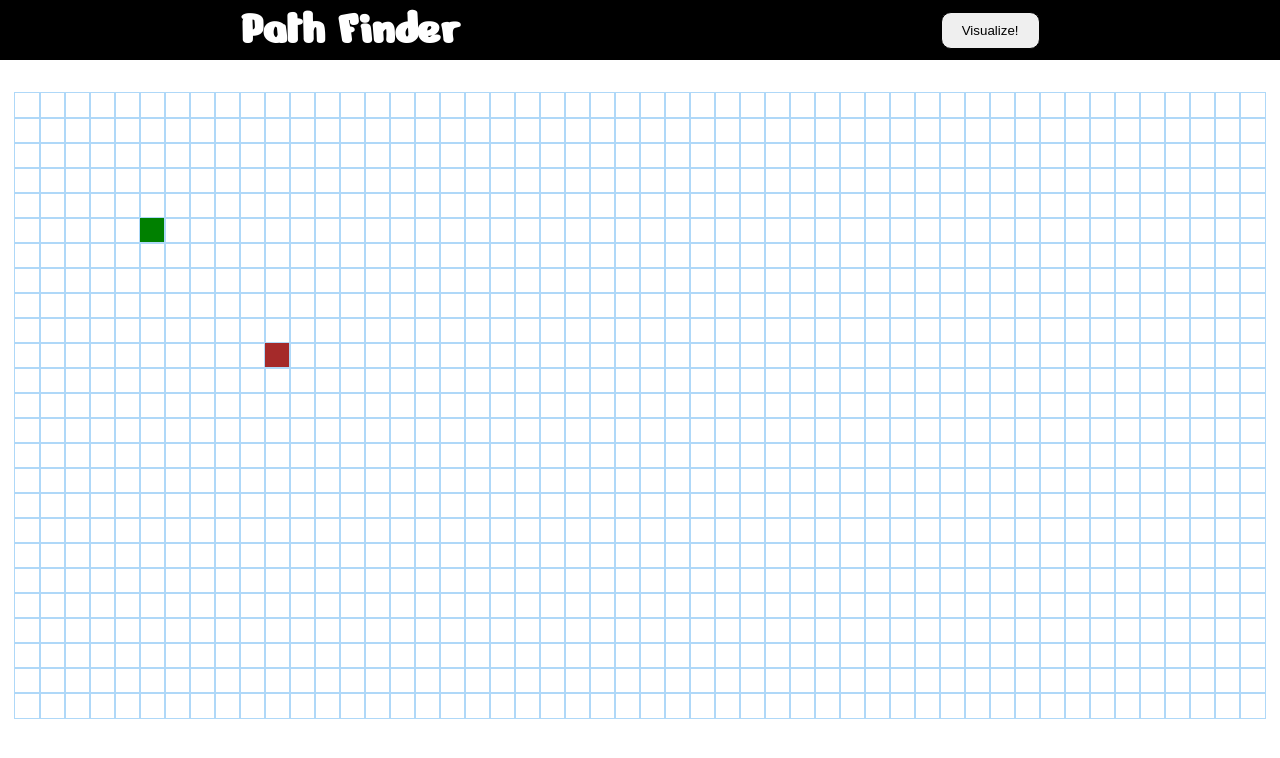
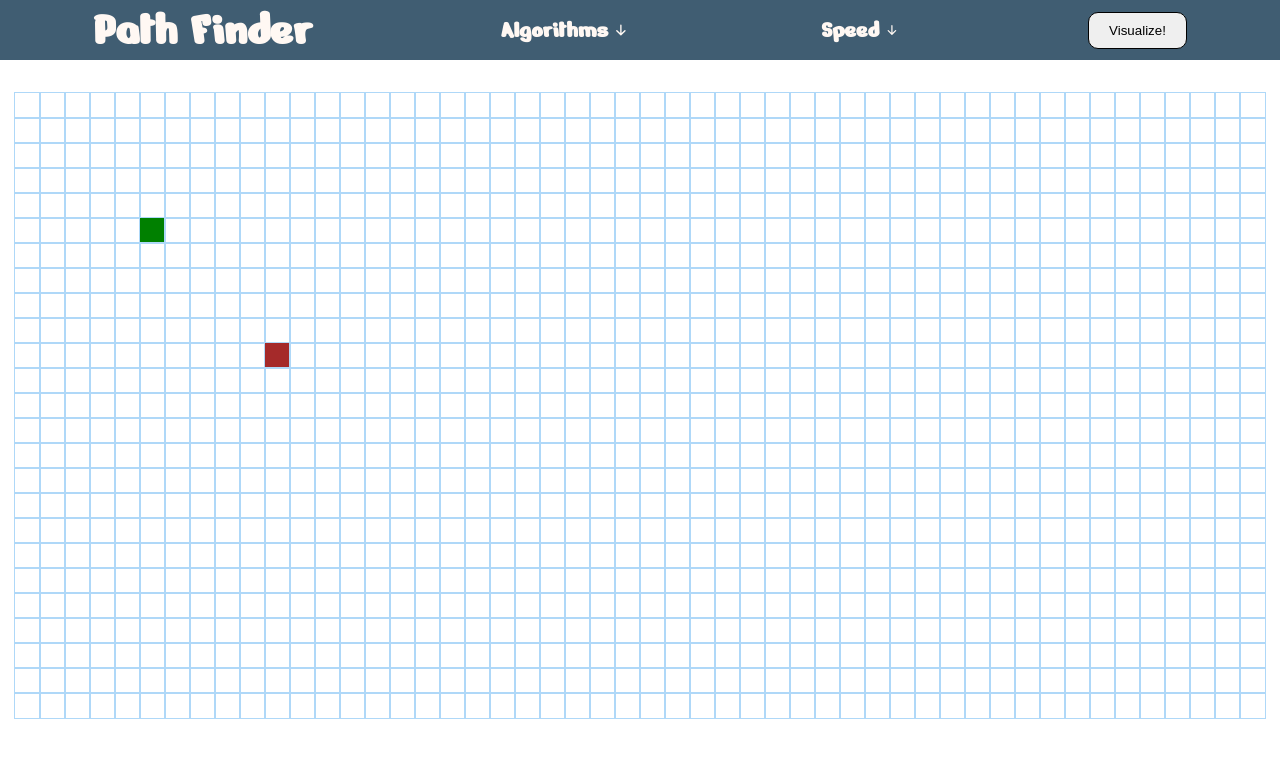
Before and after one commit to mugglemagician/Pathfinding-Visualizer, a React (Vite) app: page / in a window 1280 px wide. Shown: the top 758 px of the page. Built offline with nearby package versions, Linux system fonts and the light colour scheme.

Commit message:
Added DropDown Component

```diff
--- a/index.html
+++ b/index.html
@@ -9,6 +9,7 @@
   <link rel="preconnect" href="https://fonts.gstatic.com" crossorigin>
   <link href="https://fonts.googleapis.com/css2?family=Nerko+One&display=swap" rel="stylesheet">
   <link rel="stylesheet" href="src/index.css">
+  <link rel="stylesheet" href="src/utils.css">
   <title>Vite + React + TS</title>
 </head>
 
--- a/src/App.tsx
+++ b/src/App.tsx
@@ -5,16 +5,32 @@ import PathFinderVisualizer from "./Components/PathFinderVisualizer/PathFinderVi
 function App() {
 
   const [isVisualizing, setIsVisualizing] = useState<boolean>(false);
+  const [isViewingAlgorithms, setIsViewingAlgorithms] = useState<boolean>(false);
+  const [isViewingSpeed, setIsViewingSpeed] = useState<boolean>(false);
 
   const startPathFinding = (): void => {
     setIsVisualizing(true);
   }
 
+  const toggleViewAlgorithms = (): void => {
+    setIsViewingAlgorithms(prev => !prev);
+  }
+
+  const toggleViewSpeed = (): void => {
+    setIsViewingSpeed(prev => !prev);
+  }
+
   return (
-    <>
-      <Navbar isVisualizing={isVisualizing} startPathFinding={startPathFinding} />
+    <div>
+      <Navbar isVisualizing={isVisualizing}
+        startPathFinding={startPathFinding}
+        isViewingAlgorithms={isViewingAlgorithms}
+        toggleViewAlgorithms={toggleViewAlgorithms}
+        isViewingSpeed={isViewingSpeed}
+        toggleViewSpeed={toggleViewSpeed}
+      />
       <PathFinderVisualizer isVisualizing={isVisualizing} />
-    </>
+    </div>
   );
 }
 
--- /dev/null
+++ b/src/Components/DropDown/DropDown.css
@@ -0,0 +1,31 @@
+.dropDownList {
+    width: 250px;
+    border-radius: 8px;
+    margin-top: 5px;
+    position: absolute;
+    left: 0;
+    top: 100%;
+    display: flex;
+    flex-direction: column;
+    justify-content: center;
+    align-items: start;
+    background-color: #405D72;
+    padding: 5px 10px;
+}
+
+.dropDown {
+    position: relative;
+    color: #FFF8F3;
+    display: flex;
+    justify-content: center;
+    align-items: center;
+    cursor: pointer;
+}
+
+.dropDown h2 {
+    width: 100%;
+    height: 100%;
+    display: flex;
+    justify-content: center;
+    align-items: center;
+}
--- /dev/null
+++ b/src/Components/DropDown/DropDown.tsx
@@ -0,0 +1,27 @@
+import { useRef } from "react";
+import useOutsideClick from "../../Hooks/useOutsideClick";
+import { DropDownPropType } from "../../types";
+import DropDownElement from "../DropDownElement/DropDownElement";
+import "./DropDown.css";
+
+export default function DropDown({ dropDownLabel, elements, isShowing, toggleDropDownList, dropDownWidth }: DropDownPropType) {
+
+    const dropDownRef = useRef<HTMLLIElement | null>(null);
+    useOutsideClick(dropDownRef, isShowing, toggleDropDownList);
+
+    const style = { width: dropDownWidth, display: isShowing ? "inline-block" : "none" };
+
+    return (
+        <li className="dropDown" onClick={toggleDropDownList} ref={dropDownRef}>
+            <h2>{dropDownLabel}</h2>
+            <svg xmlns="http://www.w3.org/2000/svg" width="26" height="26" fill="currentColor" viewBox="0 0 16 16">
+                <path fillRule="evenodd" d="M8 4a.5.5 0 0 1 .5.5v5.793l2.146-2.147a.5.5 0 0 1 .708.708l-3 3a.5.5 0 0 1-.708 0l-3-3a.5.5 0 1 1 .708-.708L7.5 10.293V4.5A.5.5 0 0 1 8 4" />
+            </svg>
+
+            <ul className="dropDownList" style={style}>
+                {elements.map((element, idx) => <DropDownElement key={idx} element={element} />)}
+            </ul>
+        </li>
+
+    );
+}
--- /dev/null
+++ b/src/Components/DropDownElement/DropDownElement.css
@@ -0,0 +1,12 @@
+.dropDownElement {
+    color: #FFF8F3;
+    padding: 5px 10px;
+    margin: 2px 0;
+    font-size: x-large;
+    display: inline-block;
+}
+
+.dropDownElement:hover {
+    background-color: #D7A165;
+    border-radius: 8px;
+}
--- /dev/null
+++ b/src/Components/DropDownElement/DropDownElement.tsx
@@ -0,0 +1,9 @@
+import "./DropDownElement.css";
+
+export default function DropDownElement({ element }: { element: string }) {
+    return (
+        <li className="dropDownElement">
+            {element}
+        </li>
+    );
+}
--- a/src/Components/Navbar/Navbar.css
+++ b/src/Components/Navbar/Navbar.css
@@ -1,7 +1,7 @@
-.Navbar {
+nav {
     width: 100%;
     height: 60px;
-    background-color: black;
+    background-color: #405D72;
     position: fixed;
     top: 0;
     left: 0;
@@ -10,7 +10,7 @@
     align-items: center;
 }
 
-.Navbar ul {
+.navbar {
     width: 100%;
     height: 100%;
     display: flex;
@@ -19,12 +19,13 @@
 }
 
 .branding {
-    color: white;
+    color: #FFF8F3;
     font-size: xx-large;
 }
 
-.visualize {
+.navbar-item {
     display: flex;
     justify-content: center;
     align-items: center;
+    cursor: pointer;
 }
--- a/src/Components/Navbar/Navbar.tsx
+++ b/src/Components/Navbar/Navbar.tsx
@@ -1,21 +1,34 @@
+import { NavbarPropType } from "../../types";
 import "./Navbar.css";
+import DropDown from "../DropDown/DropDown";
 
-export default function Navbar({ isVisualizing, startPathFinding }: { isVisualizing: boolean, startPathFinding: () => void }) {
+export default function Navbar({ isVisualizing, startPathFinding, isViewingAlgorithms, toggleViewAlgorithms, isViewingSpeed, toggleViewSpeed }: NavbarPropType) {
+
     return (
-        <nav className="Navbar">
-            <ul>
-                <li className="branding">
-                    <h1>
-                        Path Finder
-                    </h1>
+        <nav>
+            <ul className="navbar">
+                <li className="branding navbar-item">
+                    <h1>Path Finder</h1>
                 </li>
 
-                <li className="visualize">
-                    <button onClick={startPathFinding}>
+                <DropDown dropDownLabel="Algorithms"
+                    toggleDropDownList={toggleViewAlgorithms}
+                    isShowing={isViewingAlgorithms}
+                    elements={["Dijkstra", "Breadth First Search", "Depth First Search"]}
+                    dropDownWidth="250px" />
+
+                <DropDown dropDownLabel="Speed"
+                    toggleDropDownList={toggleViewSpeed}
+                    isShowing={isViewingSpeed}
+                    elements={["Slow", "Medium", "Fast"]}
+                    dropDownWidth="100px" />
+
+                <li className="visualize navbar-item">
+                    <button onClick={startPathFinding} className="button">
                         {isVisualizing ? "Stop!" : "Visualize!"}
                     </button>
                 </li>
-            </ul>
-        </nav>
+            </ul >
+        </nav >
     );
 }
--- /dev/null
+++ b/src/Hooks/useOutsideClick.ts
@@ -0,0 +1,22 @@
+import { useEffect } from "react";
+
+function useOutsideClick(ref: React.RefObject<HTMLLIElement | null>, isShowing: boolean, callback: () => void) {
+    useEffect(() => {
+
+        function handleClickOutside(event: globalThis.MouseEvent) {
+            if (ref.current && !ref.current.contains(event.target as Node)) {
+                if (isShowing) {
+                    callback();
+                }
+            }
+        }
+
+        document.addEventListener("mousedown", handleClickOutside);
+
+        return () => {
+            document.removeEventListener("mousedown", handleClickOutside);
+        };
+    }, [isShowing, callback]);
+}
+
+export default useOutsideClick;
--- a/src/index.css
+++ b/src/index.css
@@ -14,13 +14,6 @@ body {
     height: 100vh;
 }
 
-button {
-    padding: 10px 20px;
-    border-radius: 10px;
-    border: 1px solid black;
-    cursor: pointer;
-}
-
 #root {
     width: 100%;
     height: 100%;
--- /dev/null
+++ b/src/utils.css
@@ -0,0 +1,43 @@
+.button {
+    padding: 10px 20px;
+    border-radius: 10px;
+    border: 1px solid black;
+    cursor: pointer;
+    color: black;
+}
+
+.flex {
+    display: flex;
+}
+
+.flex-row {
+    flex-direction: row;
+}
+
+.flex-col {
+    flex-direction: column;
+}
+
+.justify-center {
+    justify-content: center;
+}
+
+.justify-start {
+    justify-content: flex-start;
+}
+
+.justify-end {
+    justify-content: flex-end;
+}
+
+.align-items-center {
+    align-items: center;
+}
+
+.align-items-start {
+    align-items: flex-start;
+}
+
+.align-items-end {
+    align-items: flex-end;
+}
```
Also changed, not shown: src/types.ts (+17 -0 lines).
